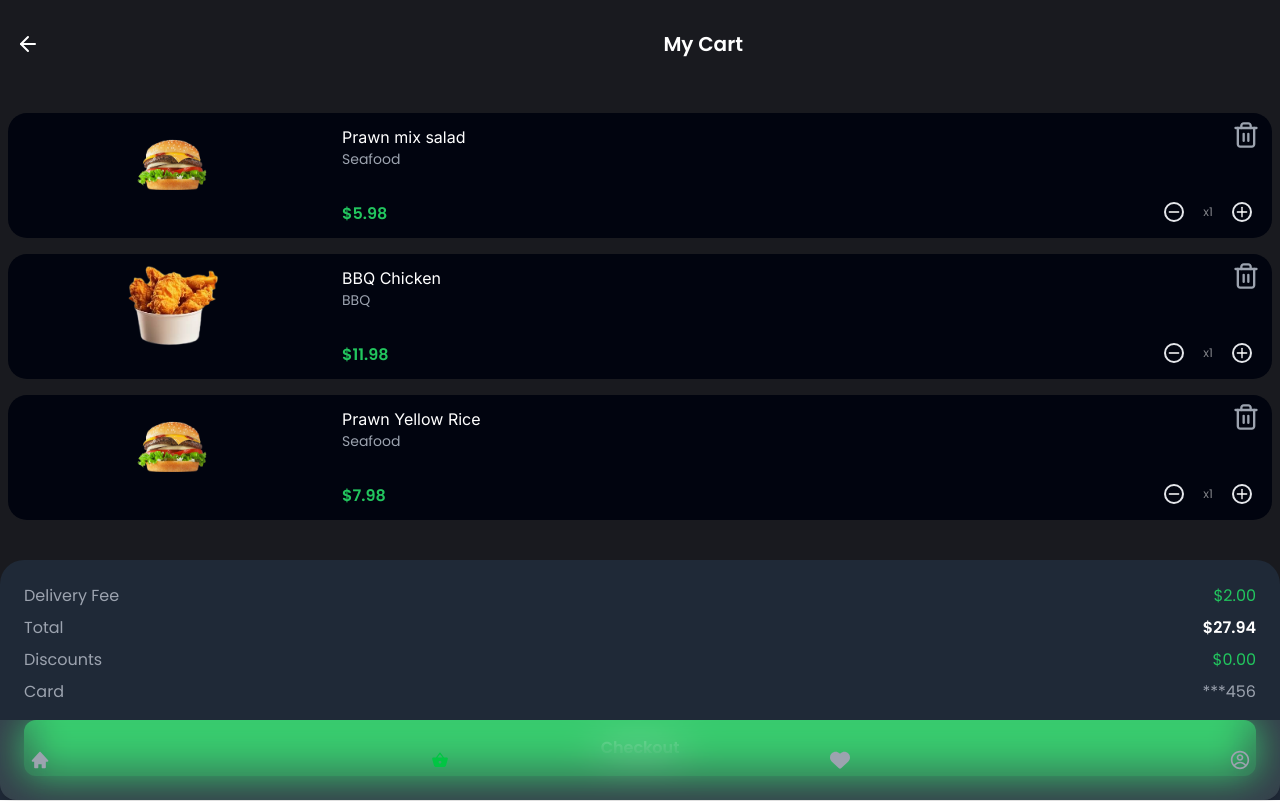
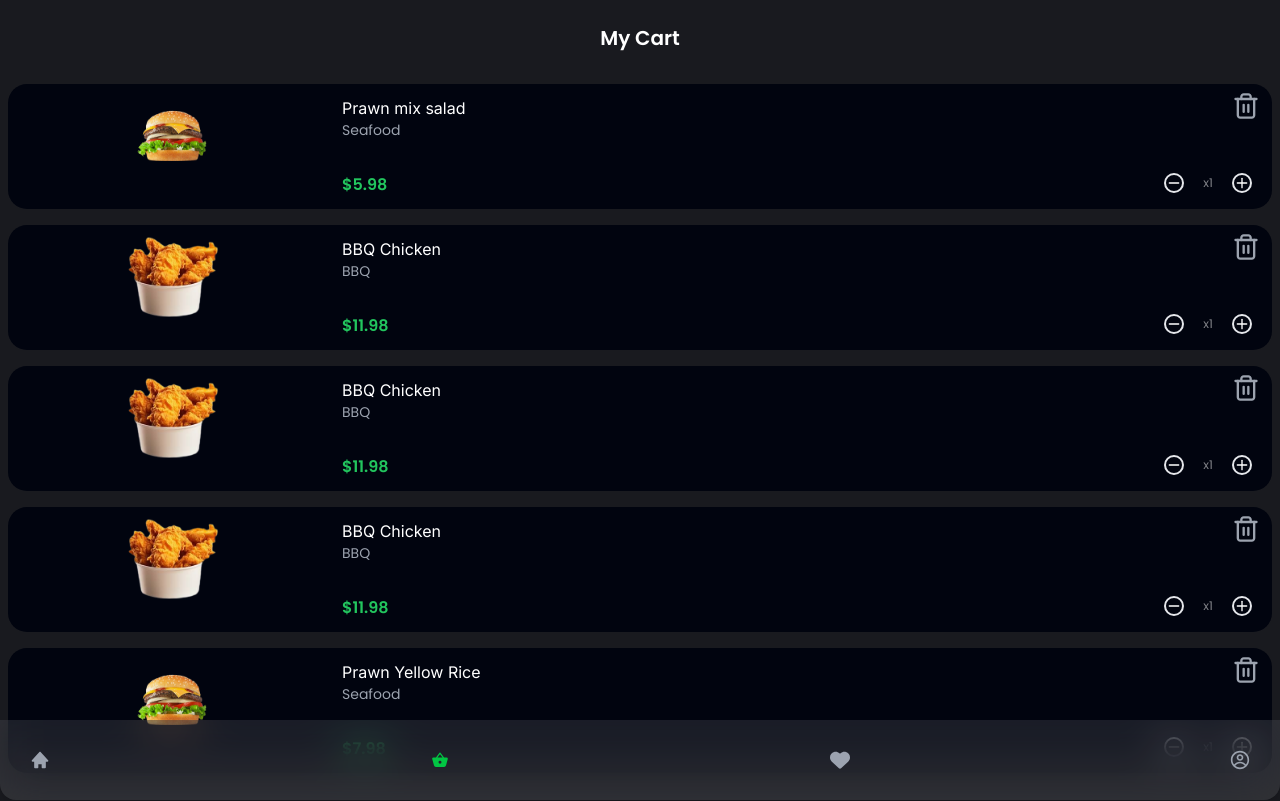
Before and after one commit to sharof-dev/food-app-bot, a React (Vite) app: page /basket in a window 1280 px wide. Shown: the top 801 px of the page. Built offline with nearby package versions, Linux system fonts and the light colour scheme.

Commit message:
Home page change

```diff
--- a/src/pages/basket/Basket.tsx
+++ b/src/pages/basket/Basket.tsx
@@ -32,6 +32,22 @@ const cartItems: CartItem[] = [
     quantity: 1
   },
   {
+    id: 2,
+    name: 'BBQ Chicken',
+    category: 'BBQ',
+    price: 11.98,
+    image: KFC,
+    quantity: 1
+  },
+  {
+    id: 2,
+    name: 'BBQ Chicken',
+    category: 'BBQ',
+    price: 11.98,
+    image: KFC,
+    quantity: 1
+  },
+  {
     id: 3,
     name: 'Prawn Yellow Rice',
     category: 'Seafood',
@@ -47,7 +63,6 @@ const Basket = () => {
   const subtotal = cartItems.reduce((sum, item) => sum + item.price * item.quantity, 0);
   const total = subtotal + deliveryFee - discounts;
   const [cartItemCopy, setCartItemCopy] = useState(cartItems)
-  const navigate = useNavigate()
   const addQuantity = (id: number) => {
     const updatedCart = cartItemCopy.map((cartItem) => {
       if (cartItem.id === id) {
@@ -76,19 +91,13 @@ const Basket = () => {
 
   return (
     <div className="flex flex-col justify-between bg-[1e1e1e] min-h-screen text-white">
-      <header className="flex items-center px-2 py-6">
-        <div className="flex items-center gap-4 w-[10%]">
-          <IconButton onClick={() => navigate(-1)}>
-            <ArrowLeft className="w-6 h-6" />
-          </IconButton>
-        </div>
-        <div className='w-[90%]'>
+      <div className='mb-20'>
+        <header className="px-2 py-6 text-center">
           <h1 className="font-semibold text-center text-xl">My Cart</h1>
-        </div>
         </header>
 
         {/* Cart Items */}
-      <div className="gap-4 p-2">
+        <div className="gap-4 mb-5 p-2">
           {cartItemCopy.length > 0 ? (
             cartItemCopy.map((item) => (
               <div key={item.id} className="flex gap-4 bg-[#01040f] mb-4 p-3 rounded-[19px] h-[125px]">
@@ -156,6 +165,7 @@ const Basket = () => {
           </button>
         </div>
       </div>
+    </div>
   );
 }
 
--- a/src/pages/home/Home.tsx
+++ b/src/pages/home/Home.tsx
@@ -47,34 +47,22 @@ const Home = () => {
       <div className="mb-20">
         {/* Header */}
         <header className="flex justify-between items-center mb-6">
-          <div className="flex items-center gap-3">
-            <div className="bg-gray-600 rounded-full w-10 h-10 overflow-hidden">
-              <img
-                src="https://images.unsplash.com/photo-1472099645785-5658abf4ff4e?auto=format&fit=crop&w=100&q=80"
-                alt="Profile"
-                className="w-full h-full object-cover"
-              />
-            </div>
-            <div>
-              <p className="text-gray-400 text-sm">Customer</p>
-              <h2 className="font-semibold">John K Square</h2>
-            </div>
+
+          <div className="relative">
+            <Search className="top-3 left-4 absolute w-5 h-5 text-gray-400" />
+            <input
+              type="text"
+              placeholder="Search your interesting foods..."
+              className="bg-gray-800 py-3 pr-4 pl-12 rounded-full focus:ring-2 focus:ring-green-500 w-full focus:outline-none"
+            />
           </div>
           <div className="flex gap-4">
             <Bell className="w-6 h-6" />
-            <Search className="w-6 h-6" />
           </div>
         </header>
 
         {/* Search Bar */}
-        <div className="relative mb-8">
-          <Search className="top-3 left-4 absolute w-5 h-5 text-gray-400" />
-          <input
-            type="text"
-            placeholder="Search your interesting foods..."
-            className="bg-gray-800 py-3 pr-4 pl-12 rounded-full focus:ring-2 focus:ring-green-500 w-full focus:outline-none"
-          />
-        </div>
+
 
         {/* Special Offers */}
         <div className="mb-8">
```
Lines whose indentation alone changed are shown as unchanged.
